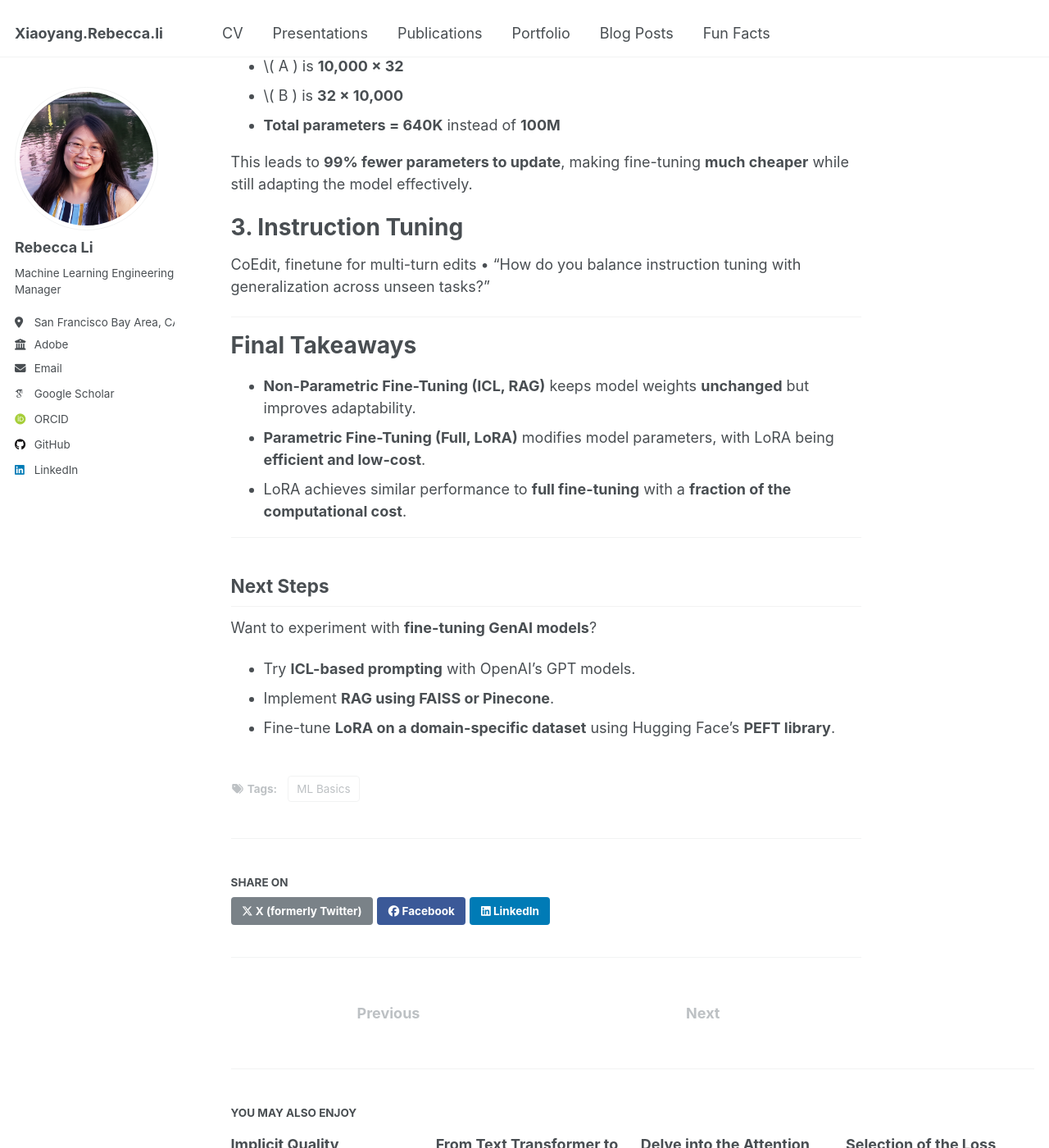
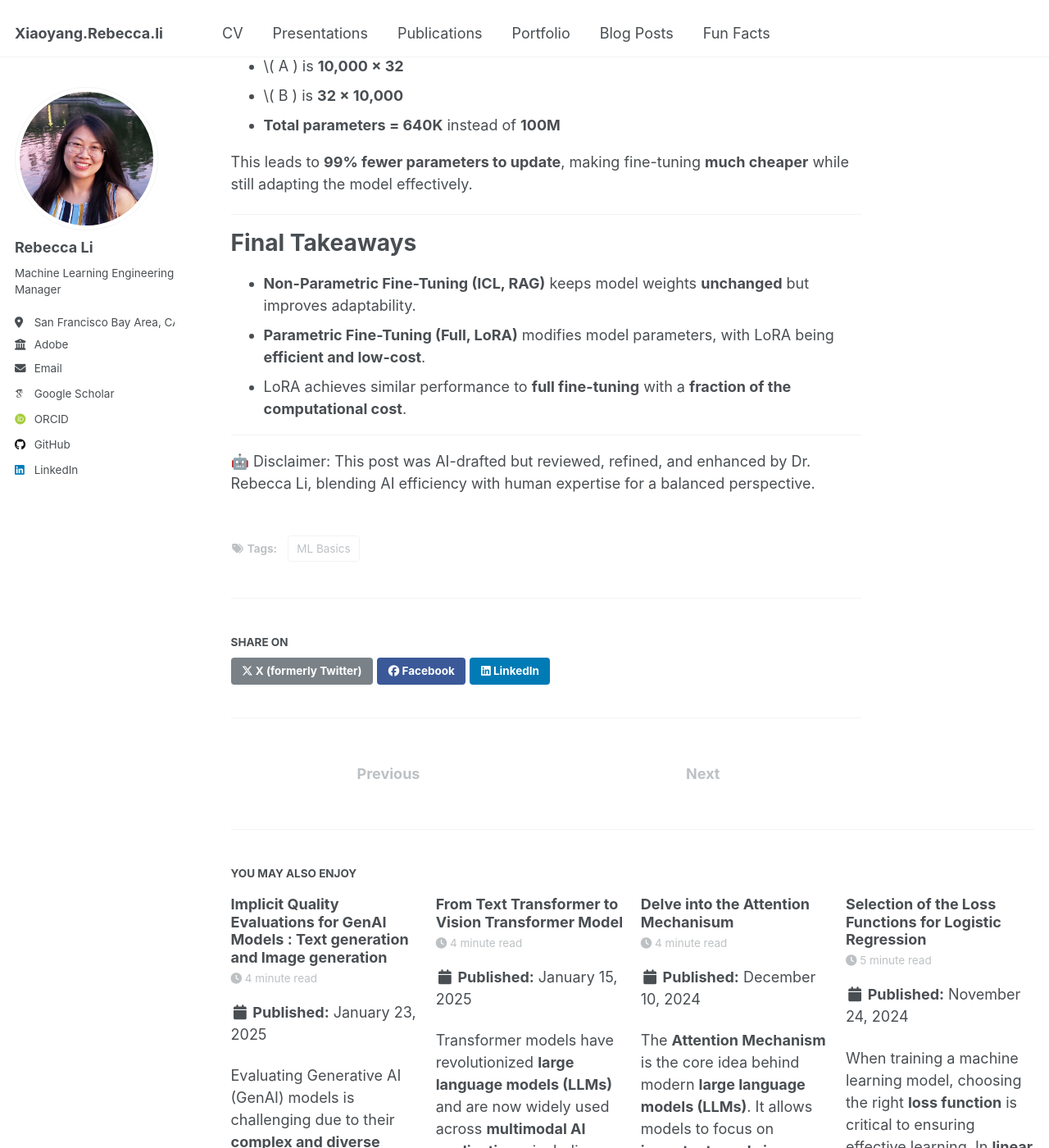
Before and after one commit to Xiaoyang-Rebecca/xiaoyang-rebecca.github.io, a Jekyll site: the page built from _posts/2025-02-25-blog-post-2.md, in a window 1280 px wide and 1400 px high, scrolled down 3466 px. Shown: the whole window at 82% size. Built offline with Jekyll 4.4.1, drawn with Linux system fonts in a browser that asks for light colours; some web fonts are replaced; some of the changed text lies outside the part shown.

Commit message:
add disclamer

```diff
--- a/_posts/2025-02-25-blog-post-2.md
+++ b/_posts/2025-02-25-blog-post-2.md
@@ -136,9 +136,6 @@ With LoRA, if we choose a **rank \\( k = 32 \\)**:
 This leads to **99% fewer parameters to update**, making fine-tuning **much cheaper** while still adapting the model effectively.
 
 
-# **3. Instruction Tuning**
-CoEdit, finetune for multi-turn edits
-	•	“How do you balance instruction tuning with generalization across unseen tasks?”
 
 ---
 
@@ -147,10 +144,6 @@ CoEdit, finetune for multi-turn edits
 - **Parametric Fine-Tuning (Full, LoRA)** modifies model parameters, with LoRA being **efficient and low-cost**.
 - LoRA achieves similar performance to **full fine-tuning** with a **fraction of the computational cost**.
 
+
 ---
-
-## **Next Steps**
-Want to experiment with **fine-tuning GenAI models**?
-- Try **ICL-based prompting** with OpenAI’s GPT models.
-- Implement **RAG using FAISS or Pinecone**.
-- Fine-tune **LoRA on a domain-specific dataset** using Hugging Face’s **PEFT library**.
+🤖 Disclaimer: This post was AI-drafted but reviewed, refined, and enhanced by Dr. Rebecca Li, blending AI efficiency with human expertise for a balanced perspective.
```
Also changed, not shown: _posts/2024-11-24-blog-post-1.md (renamed from _posts/2022-02-24-blog-post-1.md, +5 -2 lines), _posts/2024-12-10-blog-post-1.md (+3 -0 lines), _posts/2025-01-15-blog-post-1.md (+4 -0 lines), _posts/2025-01-23-blog-post-2.md (+4 -0 lines).
